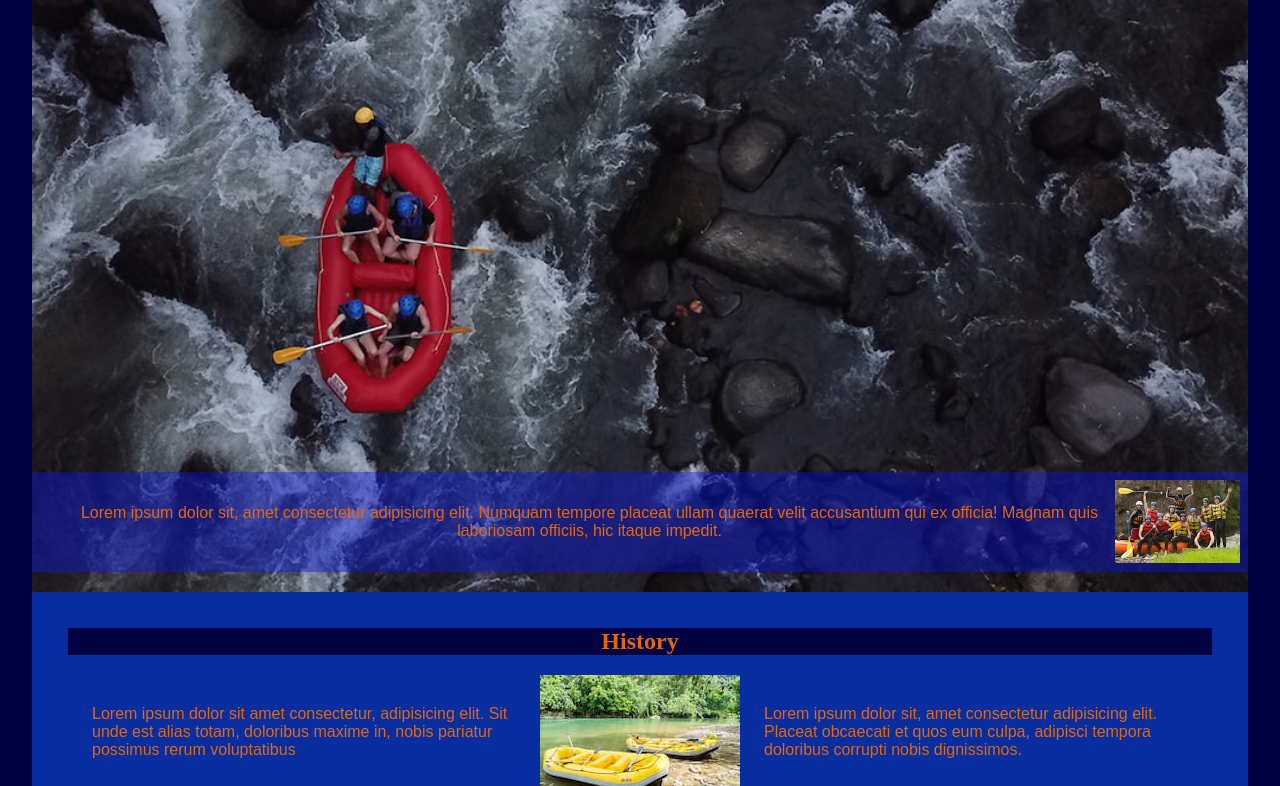
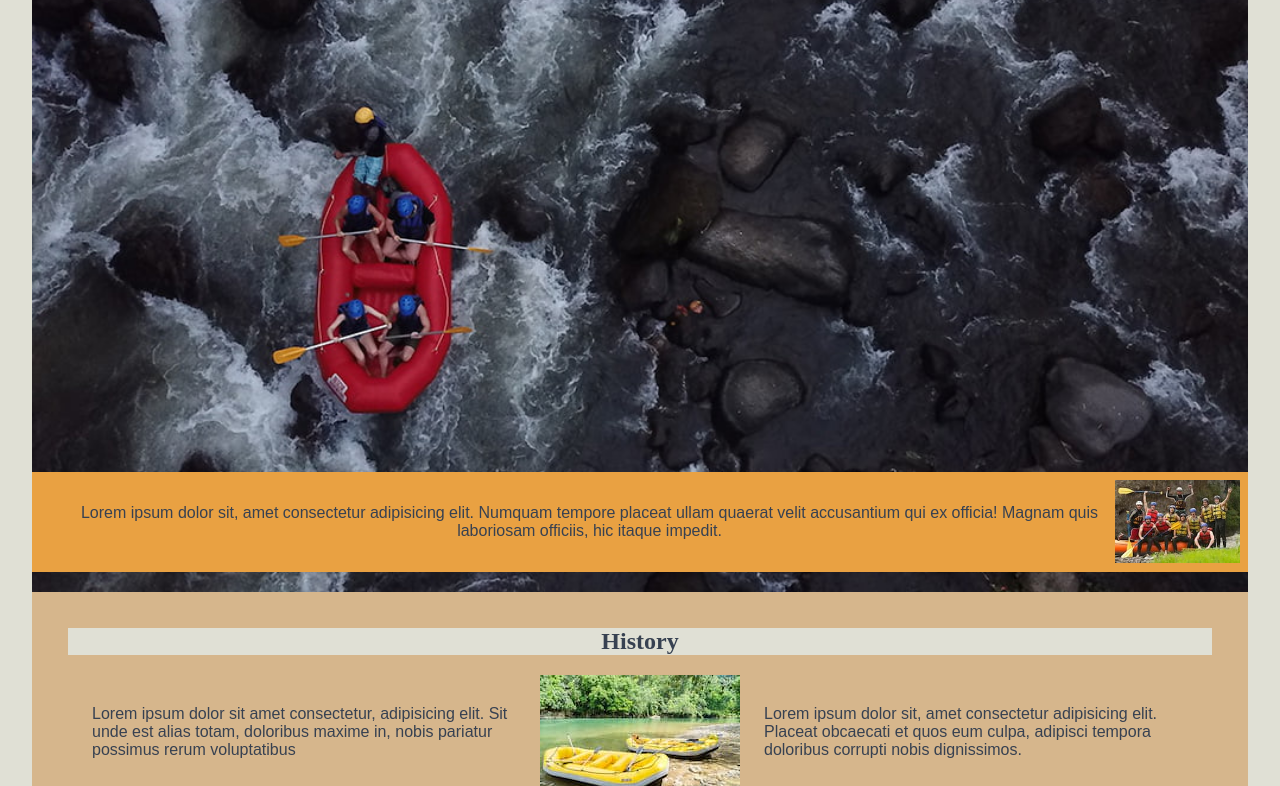
Before and after one commit to jgmech/wdd130, a plain HTML site: page wwr/about.html in a window 1280 px wide. Shown: the part 290-1076 px from the top of the page. Drawn offline with Linux system fonts and the light colour scheme.

Commit message:
pallet change

```diff
--- a/wwr/styles/rafting.css
+++ b/wwr/styles/rafting.css
@@ -1,8 +1,8 @@
 :root {
-    --primary-color: rgb(1, 1, 66);
-    --secondary-color: rgb(224, 103, 17);
-    --accent1-color: rgb(7, 45, 159);
-    --accent2-color: rgba(8, 20, 234, 0.4);
+    --primary-color: rgb(224, 224, 213);
+    --secondary-color: rgb(55, 65, 81);
+    --accent1-color: rgb(214, 182, 140);
+    --accent2-color: rgb(233, 161, 66);
     --heading-font: "Danegren", "Block Sans", serif;
     --body-font: Arial, sans-serif;
 }
```
